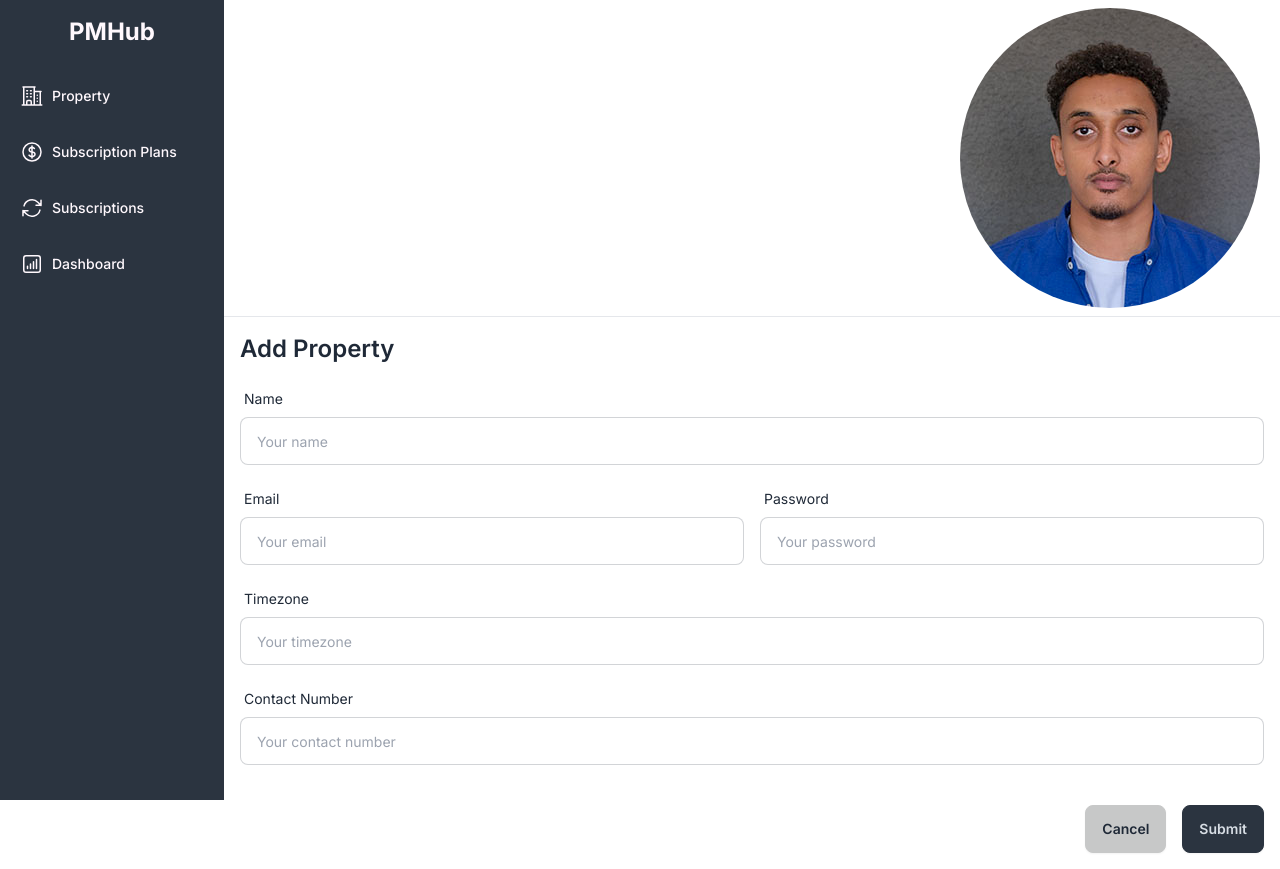
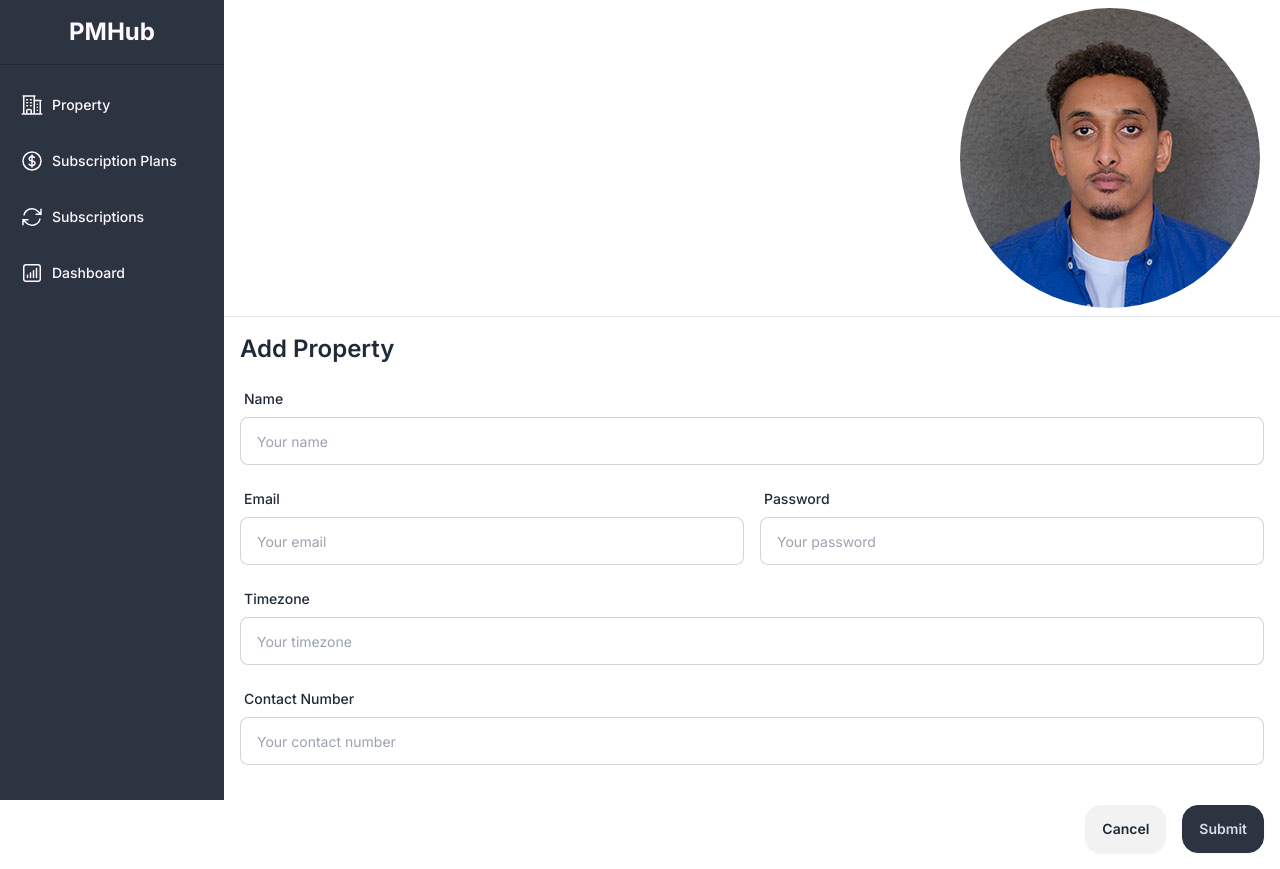
Before and after one commit to ricoputrap/pmhub, a Next.js app: page /property/add in a window 1280 px wide. Built offline with nearby package versions, Linux system fonts and the light colour scheme; no server answers.

Commit message:
feat: adjust stylings on the add property page

```diff
--- a/src/app/(admin)/property/add/page.tsx
+++ b/src/app/(admin)/property/add/page.tsx
@@ -47,11 +47,11 @@ export default async function Page() {
           />
 
           <div className='mt-6 flex justify-end gap-4'>
-            <Link href='/property' className='btn btn-active'>
+            <Link href='/property' className='btn h-fit py-2 px-4 rounded-2xl'>
               Cancel
             </Link>
 
-            <button className='btn btn-neutral' type='submit'>
+            <button className='btn btn-neutral h-fit py-2 px-4 rounded-2xl' type='submit'>
               Submit
             </button>
           </div>
--- a/src/app/(admin)/property/page.tsx
+++ b/src/app/(admin)/property/page.tsx
@@ -27,9 +27,9 @@ export default async function Page({ searchParams }: PageProps) {
         <h1 className="text-2xl font-semibold">Property</h1>
       </div>
 
-      <div className='bg-base-100 mt-4'>
+      <div className='bg-base-100 mt-5'>
         {/* search & add button */}
-        <div className='mb-4 flex justify-between items-center'>
+        <div className='mb-5 flex justify-between items-center'>
           <Search placeholder="Search property..." />
 
           <ButtonAdd
--- a/src/app/ui/btn-add.tsx
+++ b/src/app/ui/btn-add.tsx
@@ -8,7 +8,7 @@ interface Props {
 
 const ButtonAdd: React.FC<Props> = ({ label, href }) => {
   return (
-    <Link href={href} className="btn btn-outline h-fit min-h-min p-2 pr-3 rounded-2xl">
+    <Link href={href} className="btn btn-neutral h-fit min-h-min p-2 pr-3 rounded-2xl">
       <svg xmlns="http://www.w3.org/2000/svg" fill="none" viewBox="0 0 24 24" strokeWidth={1.5} stroke="currentColor" className="w-5 h-5">
         <path strokeLinecap="round" strokeLinejoin="round" d="M12 4.5v15m7.5-7.5h-15" />
       </svg>
--- a/src/app/ui/input.tsx
+++ b/src/app/ui/input.tsx
@@ -13,7 +13,7 @@ const Input: React.FC<Props> = ({ label, name, placeholder, type = 'text', requi
   return (
     <label className="form-control w-full">
       <div className="label">
-        <span className="label-text">{ label }</span>
+        <span className="label-text font-medium">{ label }</span>
       </div>
 
       <input
--- a/src/app/ui/side-nav.tsx
+++ b/src/app/ui/side-nav.tsx
@@ -3,8 +3,8 @@ import NavLinks from './nav-links'
 
 const SideNav = () => {
   return (
-    <div className='flex h-full flex-col w-56 bg-neutral'>
-      <div className='w-full py-4'>
+    <div className='flex h-full flex-col w-56 bg-neutral gap-2'>
+      <div className='w-full py-4 border-b-[1px] border-b-base-content'>
         <h1 className='text-secondary-content text-center text-2xl font-bold'>PMHub</h1>
       </div>
 
```
